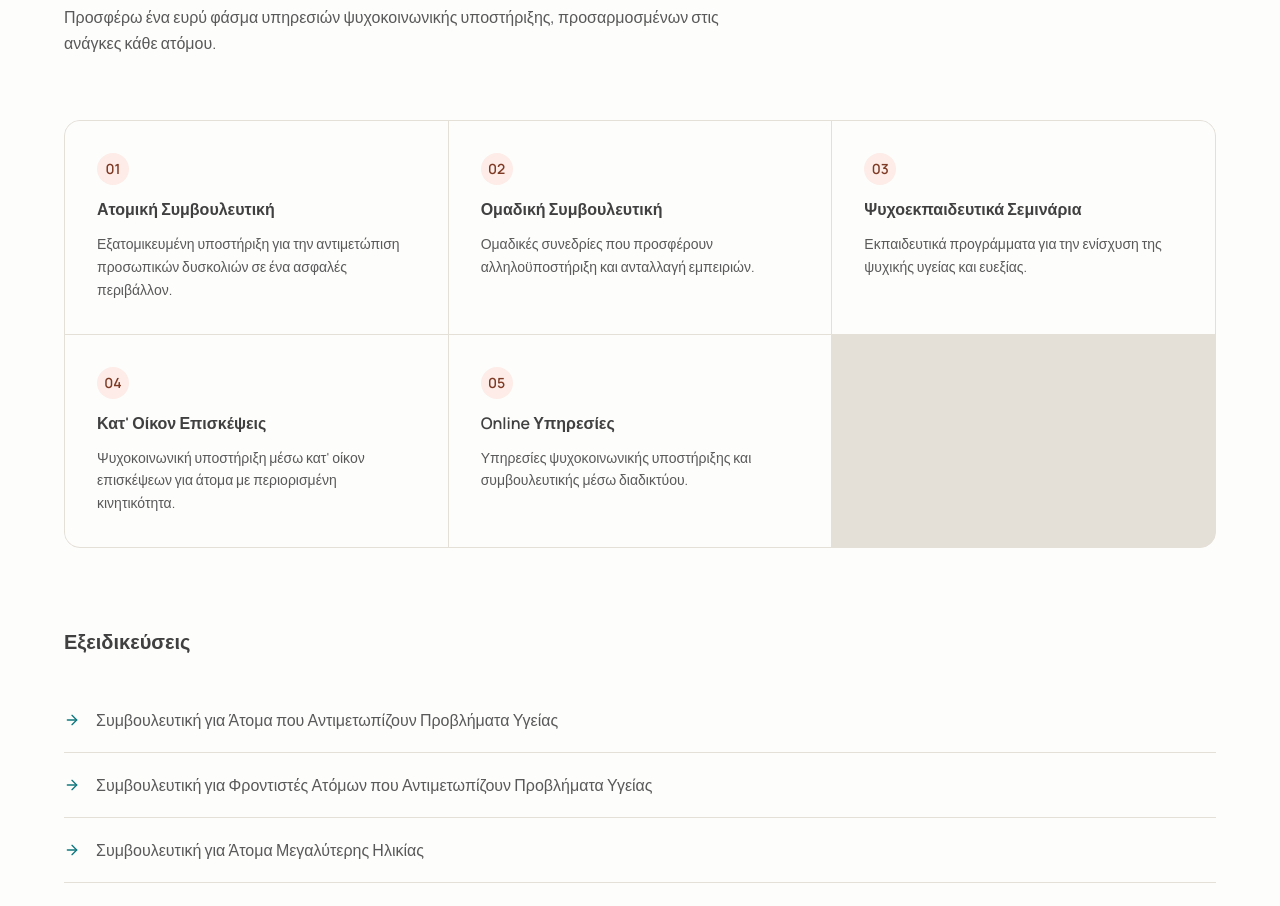
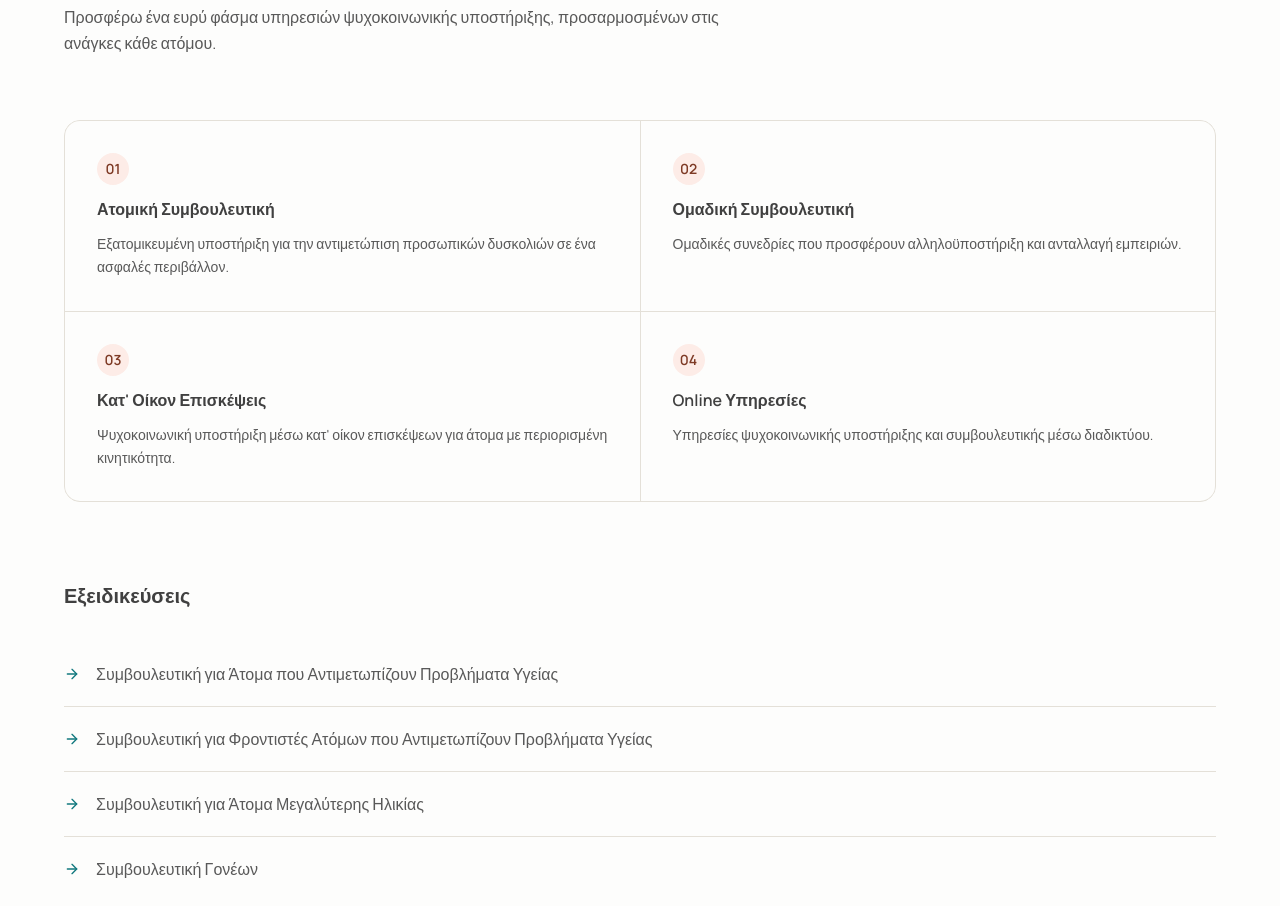
Before and after one commit to EliasBolo/SOCIAL-WORKER-SOMARIPA-ANTHOULA, a Next.js app: page / in a window 1280 px wide. Shown: the part 2520-3426 px from the top of the page. Built offline with nearby package versions, Linux system fonts and the light colour scheme.

Commit message:
Update services list and layout
Co-authored-by: Cursor <cursoragent@cursor.com>

```diff
--- a/components/services-section.tsx
+++ b/components/services-section.tsx
@@ -15,12 +15,6 @@ const services = [
     en: "Group Counseling",
     descEl: "Ομαδικές συνεδρίες που προσφέρουν αλληλοϋποστήριξη και ανταλλαγή εμπειριών.",
     descEn: "Group sessions offering mutual support and sharing of experiences.",
-  },
-  {
-    el: "Ψυχοεκπαιδευτικά Σεμινάρια",
-    en: "Psychoeducational Seminars",
-    descEl: "Εκπαιδευτικά προγράμματα για την ενίσχυση της ψυχικής υγείας και ευεξίας.",
-    descEn: "Educational programs for enhancing mental health and well-being.",
   },
   {
     el: "Κατ' Οίκον Επισκέψεις",
@@ -74,7 +68,7 @@ export function ServicesSection() {
           )}
         </p>
 
-        <div className="mt-16 grid gap-px overflow-hidden rounded-2xl border border-border bg-border sm:grid-cols-2 lg:grid-cols-3">
+        <div className="mt-16 grid gap-px overflow-hidden rounded-2xl border border-border bg-border sm:grid-cols-2 lg:grid-cols-2">
           {services.map((service, index) => (
             <div
               key={service.el}
```
